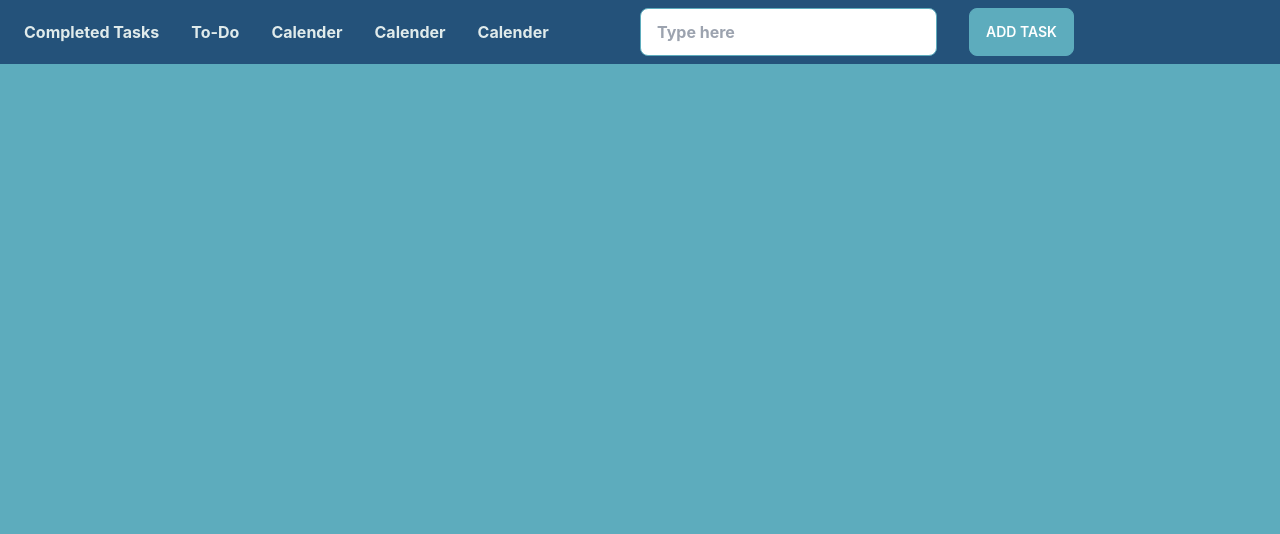
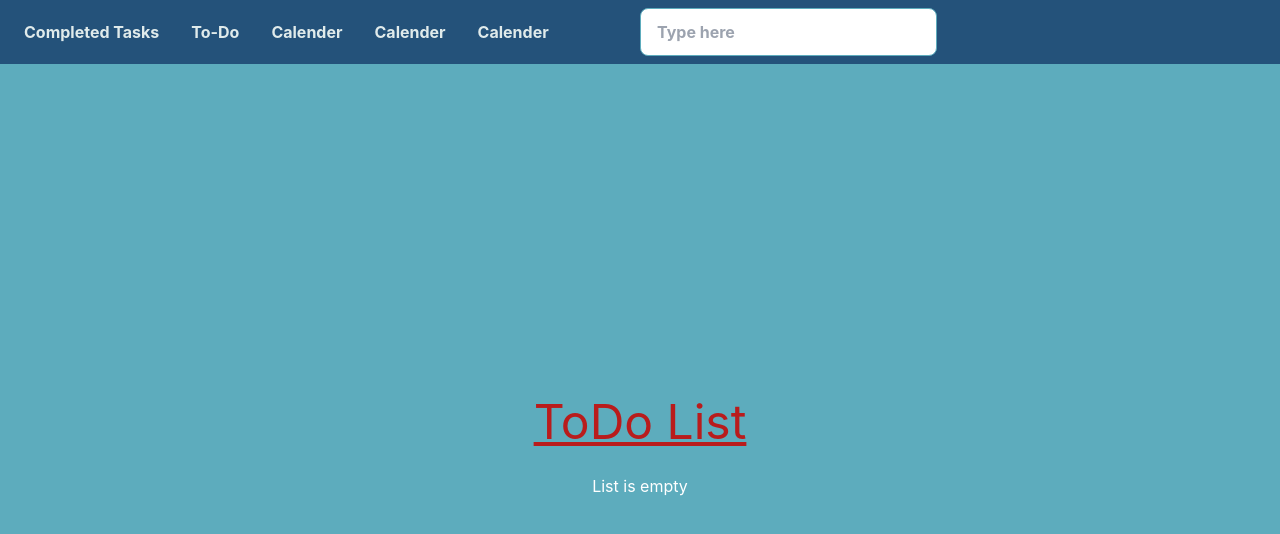
Before and after one commit to istiakhasan/task-management-app-client, a React (Create React App) app: page / in a window 1280 px wide. Shown: the top 534 px of the page. Built offline with nearby package versions, Linux system fonts and the light colour scheme.

Commit message:
update todo items component

```diff
--- a/src/components/Navbar.js
+++ b/src/components/Navbar.js
@@ -1,21 +1,32 @@
-import React from 'react';
+import React from "react";
 
-const Navbar = ({setTodo,todo}) => {
-    const menuItems=<>
-                       <li><a href="www.facebook.com" >Completed Tasks</a></li>
-                       <li><a href="www.facebook.com" >To-Do</a></li>
-                       <li><a href="www.facebook.com" >Calender</a></li>
-                       <li><a href="www.facebook.com" >Calender</a></li>
-                       <li><a href="www.facebook.com" >Calender</a></li>
+const Navbar = ({ setTodo, todo }) => {
+  const menuItems = (
+    <>
+      <li>
+        <a href="www.facebook.com">Completed Tasks</a>
+      </li>
+      <li>
+        <a href="www.facebook.com">To-Do</a>
+      </li>
+      <li>
+        <a href="www.facebook.com">Calender</a>
+      </li>
+      <li>
+        <a href="www.facebook.com">Calender</a>
+      </li>
+      <li>
+        <a href="www.facebook.com">Calender</a>
+      </li>
     </>
-console.log(todo)
+  );
+  console.log(todo);
 
-const handleClicked=(e)=>{
-e.preventDefault()
-setTodo([...todo,e.target.todo.value])
-
-}
-
+  const handleClicked = (e) => {
+    e.preventDefault();
+    setTodo([...todo, e.target.todo.value]);
+    e.target.reset()
+  };
 
   return (
     <div>
@@ -23,29 +34,40 @@ setTodo([...todo,e.target.todo.value])
         <div class="navbar-start">
           <div class="dropdown">
             <label tabindex="0" class="btn btn-ghost lg:hidden">
-        <svg xmlns="http://www.w3.org/2000/svg" class="h-5 w-5" fill="none" viewBox="0 0 24 24" stroke="currentColor"><path stroke-linecap="round" stroke-linejoin="round" stroke-width="2" d="M4 6h16M4 12h8m-8 6h16" /></svg>
+              <svg
+                xmlns="http://www.w3.org/2000/svg"
+                class="h-5 w-5"
+                fill="none"
+                viewBox="0 0 24 24"
+                stroke="currentColor"
+              >
+                <path
+                  stroke-linecap="round"
+                  stroke-linejoin="round"
+                  stroke-width="2"
+                  d="M4 6h16M4 12h8m-8 6h16"
+                />
+              </svg>
             </label>
-      <ul tabindex="0" class="menu menu-compact dropdown-content mt-3 p-2 shadow bg-secondary rounded-box w-52">
+            <ul
+              tabindex="0"
+              class="menu menu-compact dropdown-content mt-3 p-2 shadow bg-secondary rounded-box w-52"
+            >
               {menuItems}
             </ul>
           </div>
-    <ul class="menu hidden lg:flex menu-horizontal p-0">
-
-
-     {menuItems}
-
-
-  </ul>
+          <ul class="menu hidden lg:flex menu-horizontal p-0">{menuItems}</ul>
         </div>
         <div className="navbar-center">
-    <form className='flex' action="" onSubmit={handleClicked}>
-
-  <input name='todo' type="text" placeholder="Type here" class="input input-bordered input-primary w-full max-w-xs" />
-  <button type='submit' className='btn btn-primary ml-8 text-white'>Add Task</button>
+          <form className="flex" action="" onSubmit={handleClicked}>
+            <input
+              name="todo"
+              type="text"
+              placeholder="Type here"
+              class="input input-bordered input-primary w-full max-w-xs"
+            />
           </form>
         </div>
-
-
       </div>
     </div>
   );
--- /dev/null
+++ b/src/components/TodoItems.js
@@ -0,0 +1,29 @@
+import React, { useState } from 'react';
+
+const TodoItems = ({item}) => {
+    const [isEdit,setIsEdit]=useState(false)
+
+    return (
+        <>
+        <li className='bg-white text-secondary mt-2 flex p-4 justify-between items-center'>
+         <div className='flex items-center'>
+        <input   name="radio-3" class="radio radio-secondary mr-2" />
+        <span className=''>{item} </span>
+        </div>
+        <span onClick={()=>setIsEdit(!isEdit)} className='btn btn-secondary'>Edit</span>
+
+
+        </li>
+        {
+           isEdit && <>
+            <div className='bg-white mt-2 flex justify-between items-center p-2'>
+            <input type="text" placeholder="Type here" class="input input-bordered input-primary w-[80%] " />
+            <span className=' btn btn-primary text-white'>Update</span>
+            </div>
+           </>
+          }
+          </>
+    );
+};
+
+export default TodoItems;
--- a/src/pages/Todo.js
+++ b/src/pages/Todo.js
@@ -1,31 +1,29 @@
-import React, { useState } from 'react';
-import Navbar from '../components/Navbar';
+import React, { useState } from "react";
+import Navbar from "../components/Navbar";
+import TodoItems from "../components/TodoItems";
 
 const Todo = () => {
-    const [todo,setTodo]=useState([])
+  const [todo, setTodo] = useState([]);
 
-
-    console.log(todo.length)
   return (
     <>
       <Navbar setTodo={setTodo} todo={todo} />
-        <div className=' min-h-[96vh] flex justify-center items-center'>
-            <div className=' w-4/12'>
-
+      <div className=" min-h-[96vh] flex justify-center items-center">
+        <div className=" w-4/12">
           <div class="card   text-primary-content text-center">
             <div class="card-body">
-  <ul className='text-white'>
+                <h1 className="text-5xl text-red-700 underline">ToDo List</h1>
+              <ul className="text-white">
                 {
-                        todo.map(item=><li className='card-title w-[80%] flex justify-between mx-auto bg-white mt-2 h-[50px] rounded text-primary p-4'>{item} <span>Edit</span></li>)
+                    todo.length===0&& <h1 className="mt-5">List is empty</h1>
                 }
-
+                {todo.map((item) => (
+                  <TodoItems item={item} />
+                ))}
               </ul>
             </div>
           </div>
-
-
         </div>
-
       </div>
     </>
   );
```
Lines whose indentation alone changed are shown as unchanged.
